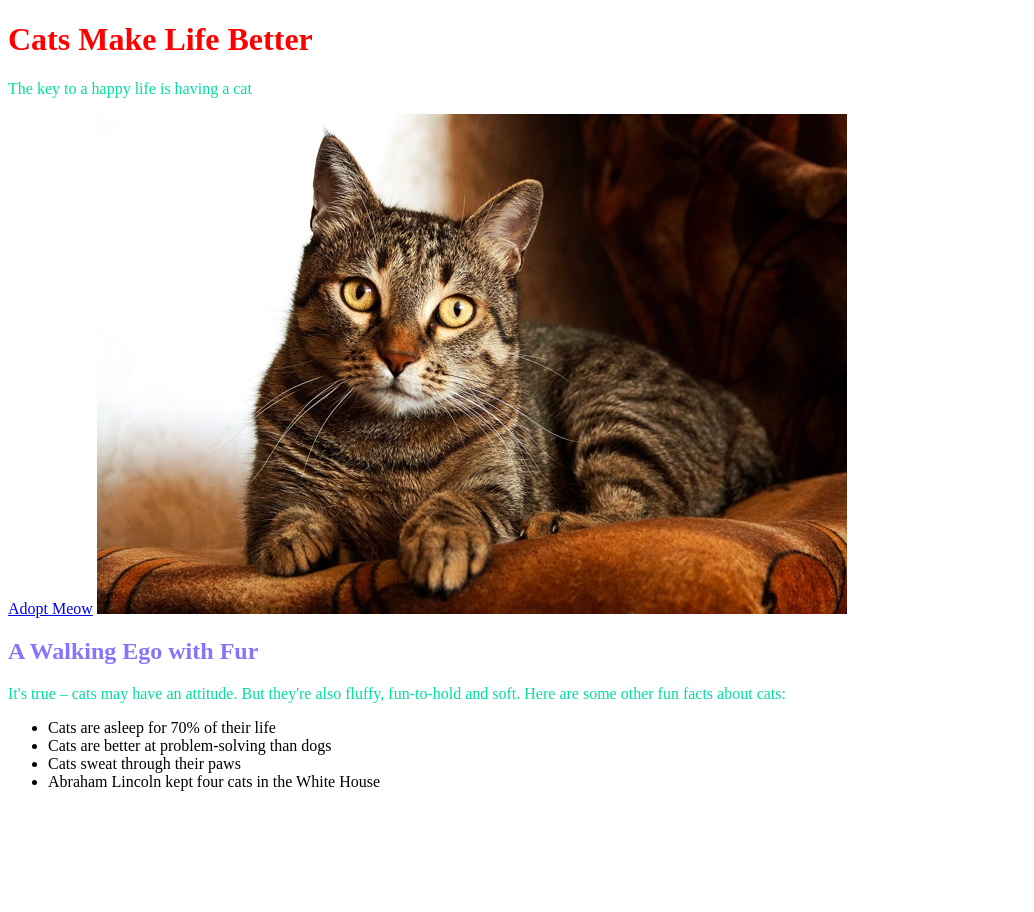
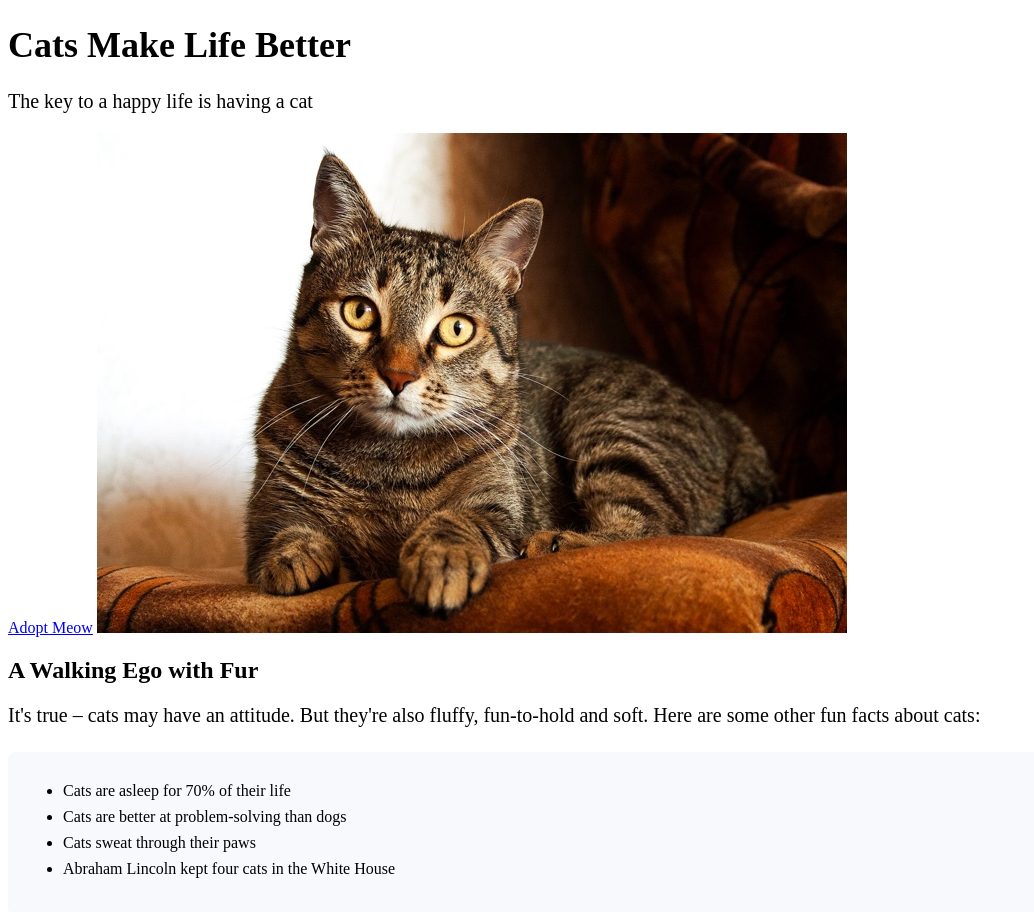
Before and after one commit to sree-chikati/cats-landing-page, a plain HTML site: page index.html in a window 1280 px wide. Shown: the whole page, without its empty margins (0-1034 px from the left). Before the commit the page ends 807 px from the top, so only its background shows below. Drawn offline with Linux system fonts and the light colour scheme.

Commit message:
Step 5: CSS Properties

```diff
--- a/css/style.css
+++ b/css/style.css
@@ -1,23 +1,23 @@
 h1 {
-    color: red;
+  color: #000000;
+  font-size: 36px;
 }
 
 h2 {
-  color: #8674FC;
+  color: #000000;
 }
 
-p{
-  color: #00DEA0;
+p {
+  font-size: 20px;
 }
 
-.inverted-colors {
-  /* black */
-  background-color: #000000;
-
-  /* white */
-  color: #ffffff;
+li {
+  margin-bottom: 8px;
 }
 
-#unique-list-item {
-  color: #007CED;
+ul {
+  background-color: #F7F9FC;
+  margin-top: 25px;
+  padding: 30px 55px;
+  border-radius: 8px;
 }
```
Also changed, not shown: index.html (+2 -0 lines).
